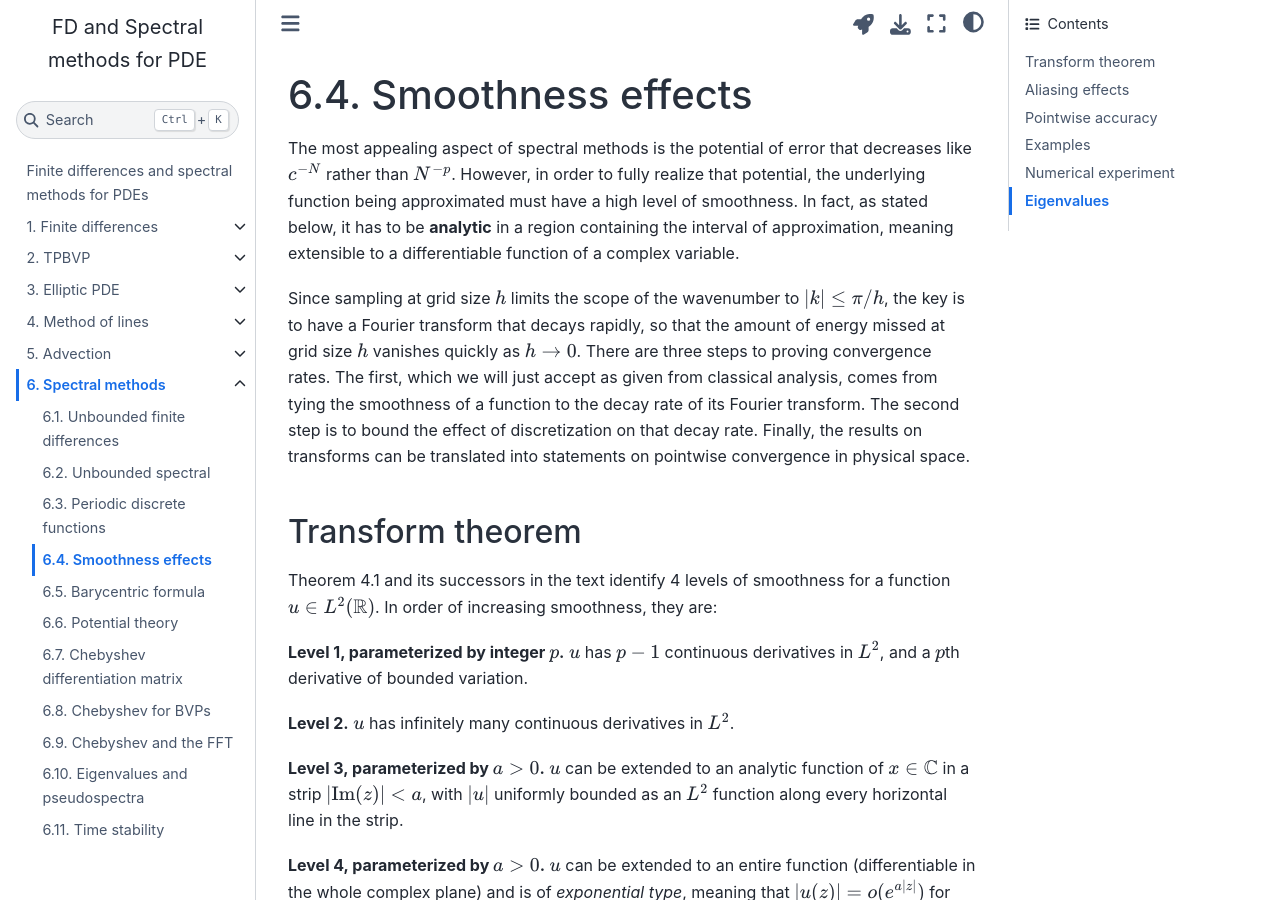
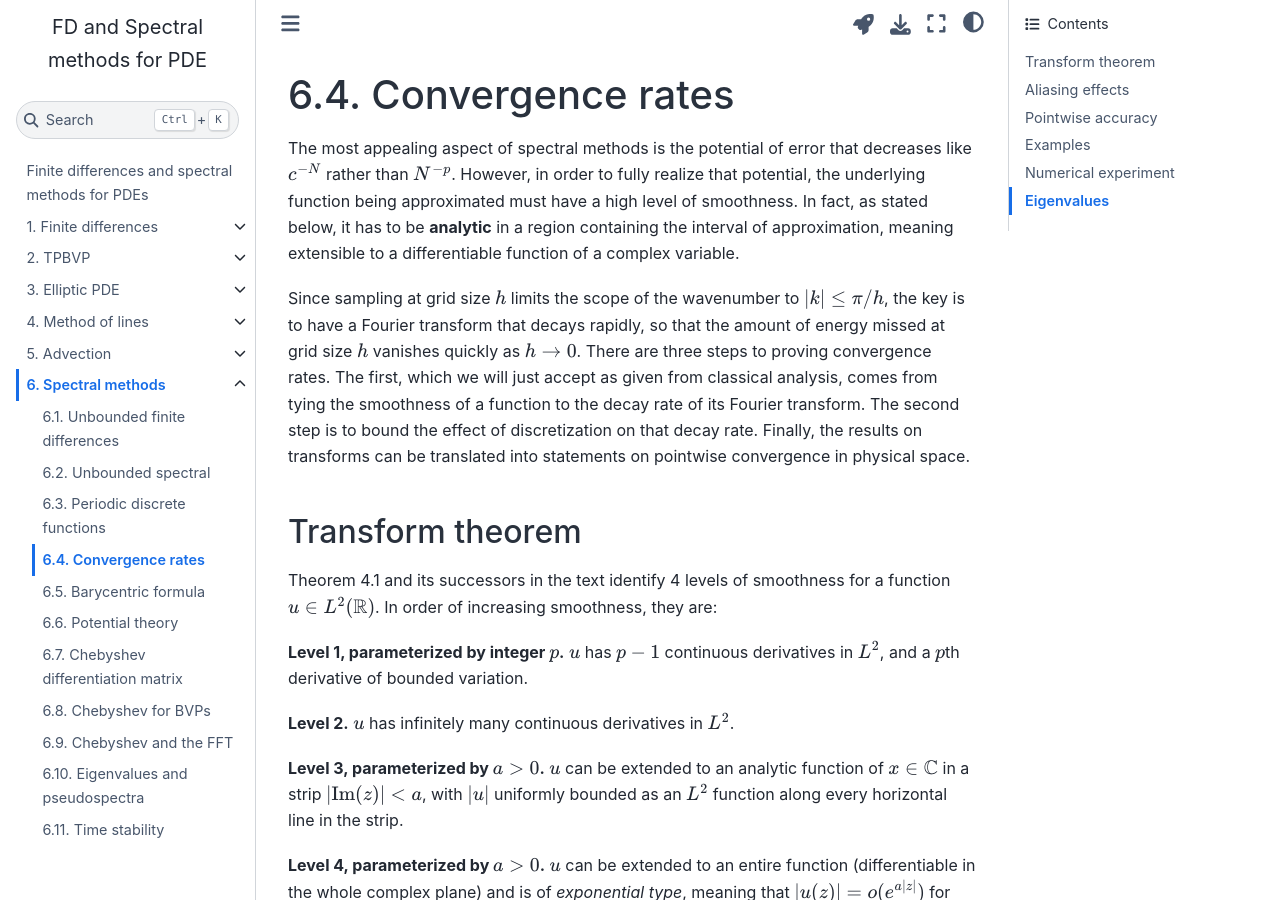
Before and after one commit to tobydriscoll/fd-spectral-notes, a Jupyter Book: the page built from smim/smoothness.md, in a window 1280 px wide and 900 px high. Built offline with Jupyter Book 1.0.4 settings and Sphinx 7.4.7 and the Sphinx Book theme 1.1.4, drawn with Linux system fonts in a browser that asks for light colours.

Commit message:
Better section title

```diff
--- a/smim/smoothness.md
+++ b/smim/smoothness.md
@@ -13,7 +13,7 @@ kernelspec:
   name: julia-1.8
 ---
 
-# Smoothness effects
+# Convergence rates
 
 The most appealing aspect of spectral methods is the potential of error that decreases like $c^{-N}$ rather than $N^{-p}$. However, in order to fully realize that potential, the underlying function being approximated must have a high level of smoothness. In fact, as stated below, it has to be **analytic** in a region containing the interval of approximation, meaning extensible to a differentiable function of a complex variable.
 
```
